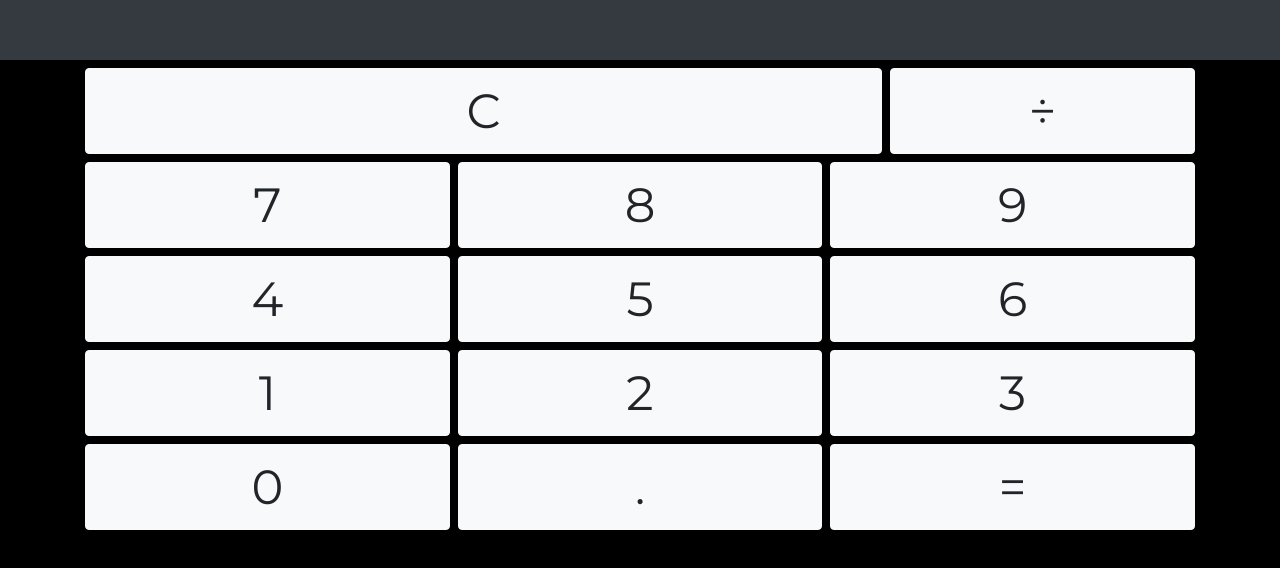
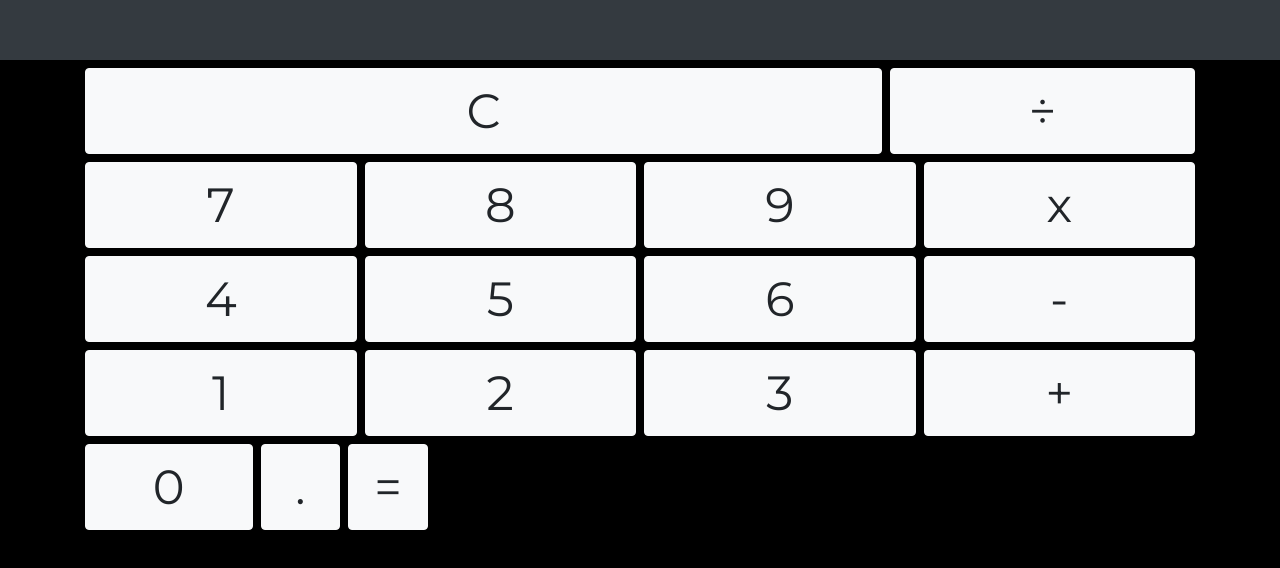
Before and after one commit to rayhanw/react-calculator, a React (Create React App) app: page / in a window 1280 px wide. Shown: the top 568 px of the page. Built offline with nearby package versions, Linux system fonts and the light colour scheme.

Commit message:
basic calculator

```diff
--- a/src/components/App.js
+++ b/src/components/App.js
@@ -11,12 +11,8 @@ class App extends React.Component {
 		actualPreviousNumber: null
 	};
 
-	result() {
-		return this.state.result;
-	}
-
 	getNumber = number => {
-		const operators = ["÷", "="];
+		const operators = ["÷", 'x', '+', '-', '='];
 
 		if (number === "C") {
 			this.setState({
@@ -34,15 +30,23 @@ class App extends React.Component {
 		this.setState({ previousNumber: number });
 		if (!operators.includes(this.state.previousNumber)) {
 			this.setState({ actualPreviousNumber: this.state.previousNumber });
-		}
+    }
 
 		if (
 			this.state.number &&
 			this.state.number[this.state.number.length - 1] === "="
 		) {
 			const parsedNumber = parseInt(this.state.actualPreviousNumber);
-			const parsedNewNumber = parseInt(this.state.number);
-			this.setState({ result: parsedNewNumber / parsedNumber });
+      const parsedNewNumber = parseInt(this.state.number);
+      if (this.state.number.includes('÷')) {
+        this.setState({ result: parsedNewNumber / parsedNumber });
+      } else if (this.state.number.includes('x')) {
+        this.setState({ result: parsedNewNumber * parsedNumber });
+      } else if (this.state.number.includes('+')) {
+        this.setState({ result: parsedNewNumber + parsedNumber });
+      } else if (this.state.number.includes('-')) {
+        this.setState({ result: parsedNewNumber - parsedNumber });
+      }
 		}
 	};
 
--- a/src/components/ButtonPanel.css
+++ b/src/components/ButtonPanel.css
@@ -1,17 +1,23 @@
 .button-panel {
   display: grid;
-  grid-template-columns: repeat(3, 1fr);
+  grid-template-columns: repeat(4, 1fr);
   grid-gap: 8px;
 }
 
-.button-panel-alone {
+.button-panel-top {
   display: grid;
-  grid-template-columns: 224px auto;
+  grid-template-columns: 254.5px auto;
+  grid-gap: 8px;
+}
+
+.button-panel-bottom {
+  display: grid;
+  grid-template-columns: 167.5px 79.75px 79.75px;
   grid-gap: 8px;
 }
 
 @media only screen and (min-width: 992px) {
-  .button-panel-alone {
+  .button-panel-top {
     grid-template-columns: auto 305px;
   }
 }
--- a/src/components/ButtonPanel.js
+++ b/src/components/ButtonPanel.js
@@ -12,7 +12,7 @@ class ButtonPanel extends Component {
   render() {
     return (
 			<div>
-        <div className="button-panel-alone">
+        <div className="button-panel-top">
           <Button value="C" numberValue={this.getNumberFromClick} />
           <Button value="÷" numberValue={this.getNumberFromClick} />
         </div>
@@ -20,18 +20,21 @@ class ButtonPanel extends Component {
 					<Button value="7" numberValue={this.getNumberFromClick} />
 					<Button value="8" numberValue={this.getNumberFromClick} />
 					<Button value="9" numberValue={this.getNumberFromClick} />
+          <Button value="x" numberValue={this.getNumberFromClick} />
 				</div>
 				<div className="button-panel">
 					<Button value="4" numberValue={this.getNumberFromClick} />
 					<Button value="5" numberValue={this.getNumberFromClick} />
 					<Button value="6" numberValue={this.getNumberFromClick} />
+          <Button value="-" numberValue={this.getNumberFromClick} />
 				</div>
 				<div className="button-panel">
 					<Button value="1" numberValue={this.getNumberFromClick} />
 					<Button value="2" numberValue={this.getNumberFromClick} />
 					<Button value="3" numberValue={this.getNumberFromClick} />
+          <Button value="+" numberValue={this.getNumberFromClick} />
 				</div>
-				<div className="button-panel">
+				<div className="button-panel-bottom">
 					<Button value="0" numberValue={this.getNumberFromClick} />
 					<Button value="." numberValue={this.getNumberFromClick} />
 					<Button value="=" numberValue={this.getNumberFromClick} />
```
